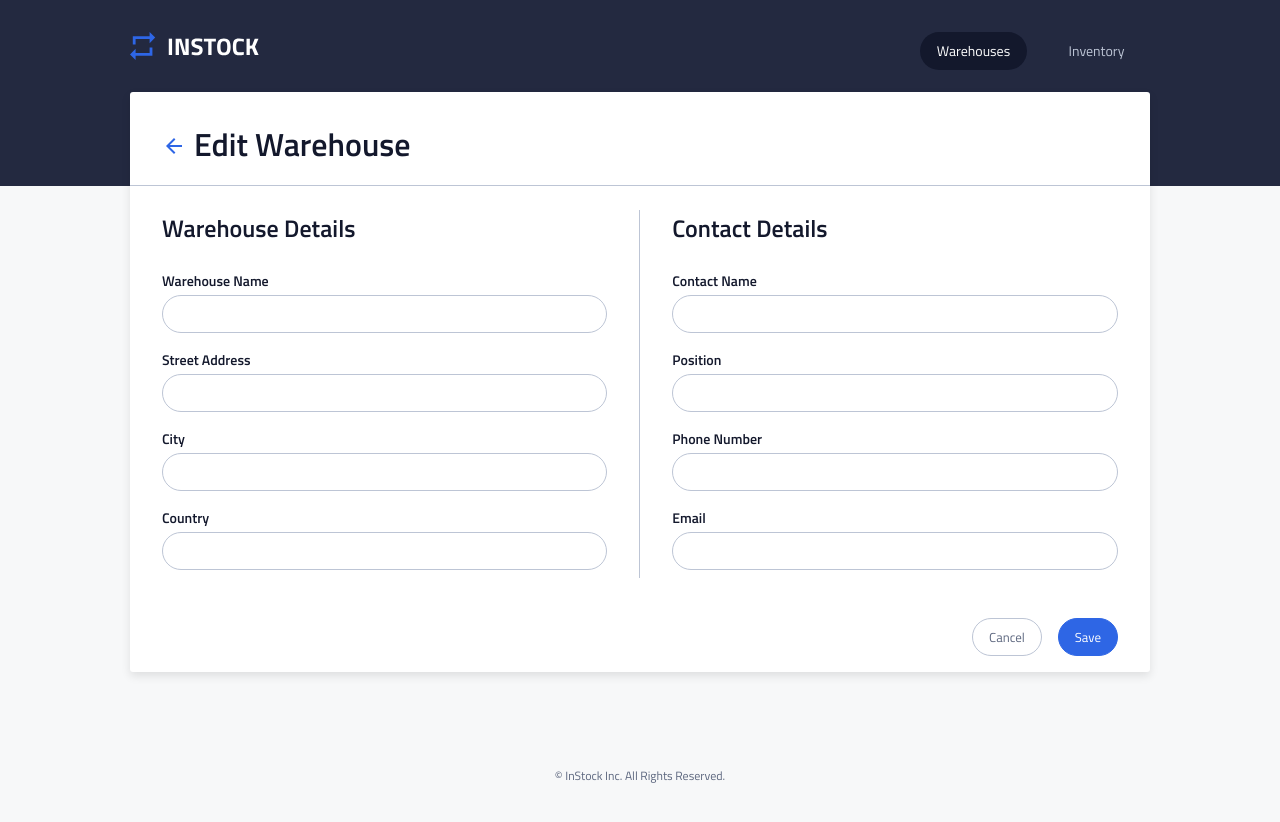
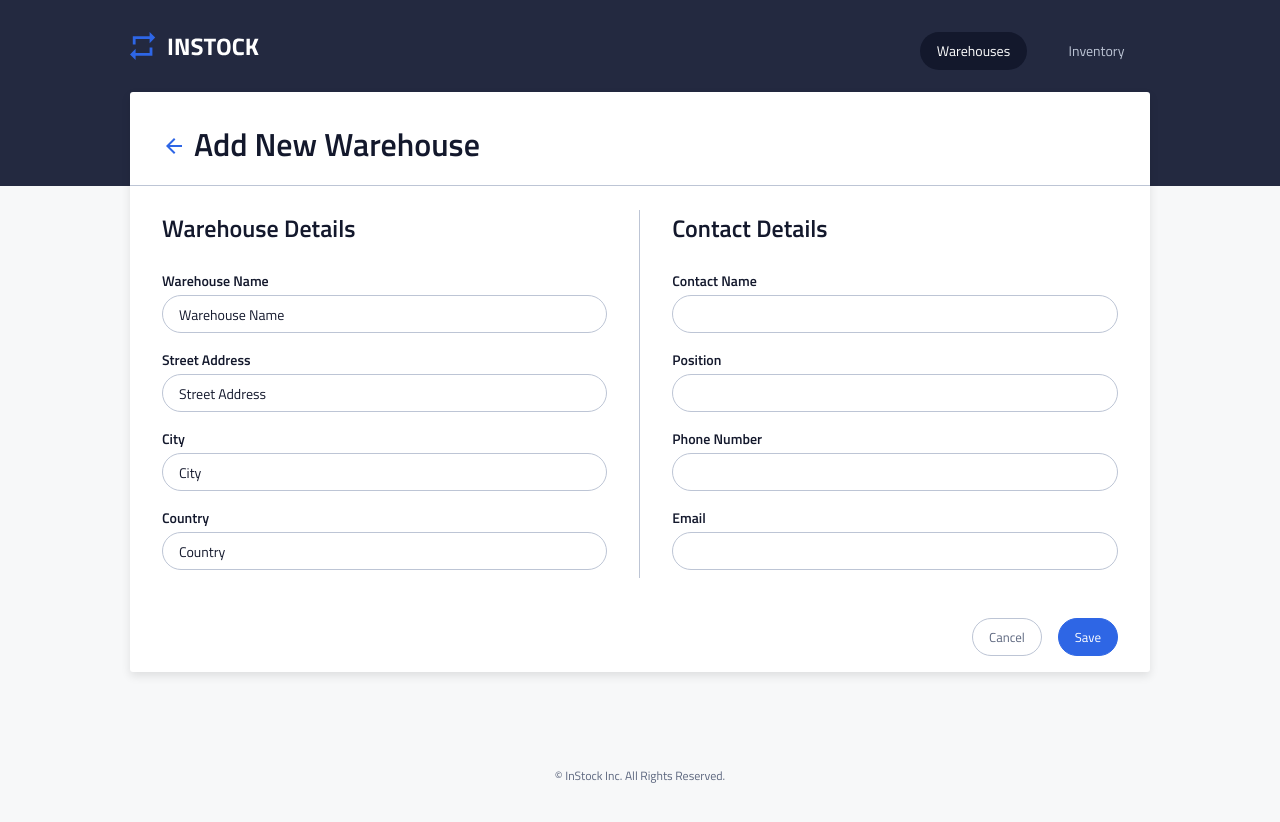
Before and after one commit to Chaofan-Pro/merge-masters-instock-frontend, a React (Vite) app: page /warehouses/add in a window 1280 px wide. Shown: the top 822 px of the page. Built offline with nearby package versions, Linux system fonts and the light colour scheme; no server answers.

Commit message:
add placeholder for input component

```diff
--- a/src/components/Input/Input.jsx
+++ b/src/components/Input/Input.jsx
@@ -1,7 +1,7 @@
 import "./Input.scss";
 import Error from "../Error/Error";
 
-const Input = ({ label, id, value, isInputValid, changeInputHandle }) => {
+const Input = ({ label, id, value, placeholder, isInputValid, changeInputHandle }) => {
   return (
     <>
       <label className="form__label" htmlFor={id}>
@@ -13,7 +13,7 @@ const Input = ({ label, id, value, isInputValid, changeInputHandle }) => {
         id={id}
         value={value}
         onChange={changeInputHandle}
-        placeholder={value}
+        placeholder={placeholder}
       />
       {!isInputValid && <Error />}
     </>
--- a/src/pages/AddWarehousePage/AddWarehousePage.jsx
+++ b/src/pages/AddWarehousePage/AddWarehousePage.jsx
@@ -167,7 +167,7 @@ const AddWarehousePage = ({ baseUrl }) => {
             alt="back arrow"
           />
         </Link>
-        <h3 className="main-heading__name">Edit Warehouse</h3>
+        <h3 className="main-heading__name">Add New Warehouse</h3>
       </section>
       <form onSubmit={submitHandle}>
         <section className="form">
@@ -179,6 +179,7 @@ const AddWarehousePage = ({ baseUrl }) => {
                 label={warehouseDetail.label}
                 id={warehouseDetail.id}
                 value={warehouseDetail.value}
+                placeholder={warehouseDetail.label}
                 isInputValid={warehouseDetail.isInputValid}
                 changeInputHandle={warehouseDetail.changeInputHandle}
               />
--- a/src/pages/EditWarehousePage/EditWarehousePage.jsx
+++ b/src/pages/EditWarehousePage/EditWarehousePage.jsx
@@ -199,6 +199,7 @@ const EditWarehousePage = ({ baseUrl, warehouse, fetchWarehouseDetail }) => {
                 label={warehouseDetail.label}
                 id={warehouseDetail.id}
                 value={warehouseDetail.value}
+                placeholder={warehouseDetail.value}
                 isInputValid={warehouseDetail.isInputValid}
                 changeInputHandle={warehouseDetail.changeInputHandle}
               />
```
